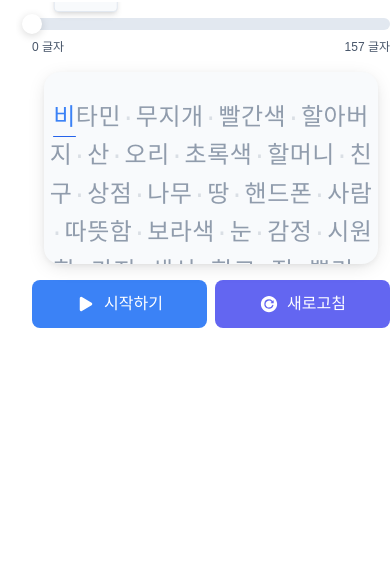
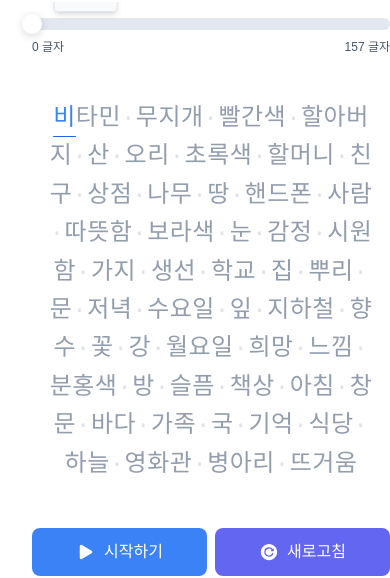
Before and after one commit to JYJE0N/wollu, a Next.js app: page / in a window 390 px wide. Shown: the part 151-729 px from the top of the page. Built offline with nearby package versions, Linux system fonts and the light colour scheme; no server answers; the database is empty; a web font is replaced by a local one.

Commit message:
세로를 왜 안 돼?

```diff
--- a/src/app/globals.css
+++ b/src/app/globals.css
@@ -1262,29 +1262,29 @@ div a.toolbar-icon:hover {
   /* 모바일 버튼 컨테이너 - 가로 배치로 변경 */
   .typing-controls .flex {
     flex-direction: row !important;
-    gap: var(--mobile-button-gap) !important;
+    gap: 0.5rem !important;
     width: 100% !important;
     max-width: 32rem !important; /* max-w-2xl */
     margin: 0 auto !important;
   }
 
-  /* 모바일 버튼 스타일 - 변수 사용 */
+  /* 모바일 버튼 스타일 - 직접 값 사용 */
   .typing-controls button {
     flex: 1 !important;
-    padding: calc(var(--mobile-button-height) / 5) var(--mobile-button-padding-x) !important; /* 더 넉넉한 상하 패딩 */
-    font-size: var(--mobile-button-font-size) !important;
+    padding: 0.6rem 1rem !important; /* 3rem/5 = 0.6rem */
+    font-size: 1rem !important;
     font-weight: 500 !important;
-    border-radius: var(--mobile-button-border-radius) !important;
-    min-height: var(--mobile-button-height) !important;
+    border-radius: 0.5rem !important;
+    min-height: 3rem !important;
     justify-content: center !important;
     display: flex !important;
     align-items: center !important;
-    gap: calc(var(--mobile-button-gap) / 2) !important;
+    gap: 0.25rem !important; /* 0.5rem/2 = 0.25rem */
   }
 
   .typing-controls button svg {
-    width: var(--mobile-button-icon-size) !important;
-    height: var(--mobile-button-icon-size) !important;
+    width: 1.25rem !important;
+    height: 1.25rem !important;
   }
 }
 
--- a/src/components/core/TextRenderer.tsx
+++ b/src/components/core/TextRenderer.tsx
@@ -93,11 +93,11 @@ export const TextRenderer = memo(function TextRenderer({
 
   // 모바일 윈도우 스타일 (동적 높이 제어)
   const mobileWindowStyle = useMemo(() => {
-    // 텍스트 길이에 따른 예상 높이 계산
+    // 텍스트 길이에 따른 예상 높이 계산 - 더 유연하게
     const textLength = safeText.length;
     const estimatedLines = Math.ceil(textLength / 35); // 약 35자 단위로 줄 계산
     const lineHeight = 2.4; // rem 단위
-    const contentHeight = Math.max(12, Math.min(30, estimatedLines * lineHeight)); // 12rem~30rem 사이
+    const contentHeight = Math.max(8, Math.min(40, estimatedLines * lineHeight)); // 8rem~40rem 사이로 더 유연하게
 
     return {
       position: "relative" as const,
@@ -105,14 +105,14 @@ export const TextRenderer = memo(function TextRenderer({
       marginBottom: "1rem",
       marginLeft: "0.75rem",
       marginRight: "0.75rem",
-      minHeight: "12rem",
-      height: `${contentHeight}rem`,
-      maxHeight: "calc(70vh - var(--header-height, 4rem))",
+      minHeight: "8rem", // 최소 높이를 더 낮게
+      height: "auto", // 자동 높이로 변경
+      maxHeight: "calc(75vh - var(--header-height, 4rem))", // 더 높은 최대 높이
       overflow: "hidden" as const,
-      backgroundColor: "var(--color-surface, #ffffff)",
-      borderRadius: "1rem",
-      boxShadow: "0 4px 20px -4px rgba(0, 0, 0, 0.15), 0 2px 8px -2px rgba(0, 0, 0, 0.08)",
-      transition: "height 0.3s ease-in-out, max-height 0.3s ease-in-out", // 높이 전환
+      backgroundColor: "transparent", // 배경 제거
+      borderRadius: "0", // 모서리 둥글기 제거
+      boxShadow: "none", // 그림자 제거
+      transition: "max-height 0.3s ease-in-out", // 높이 전환
     };
   }, [safeText.length]); // 텍스트 길이 변경 시 재계산
 
```
